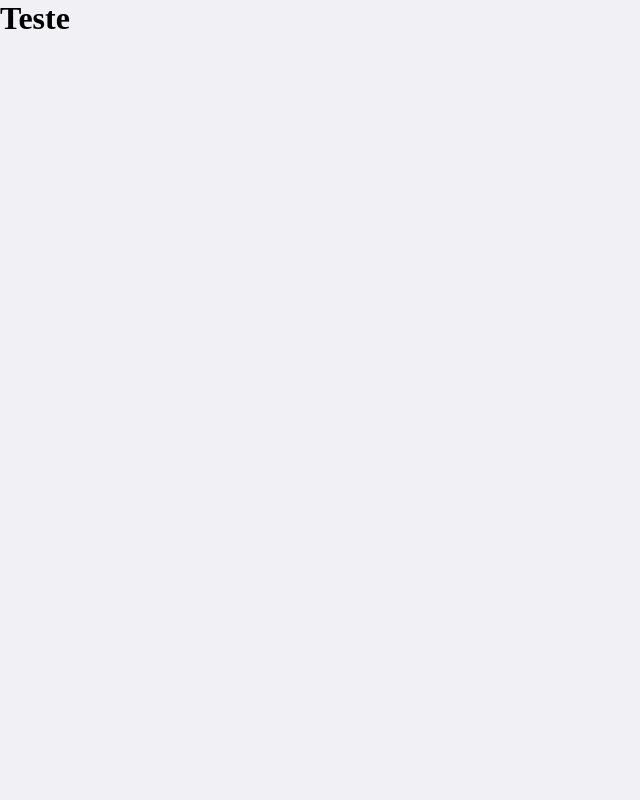
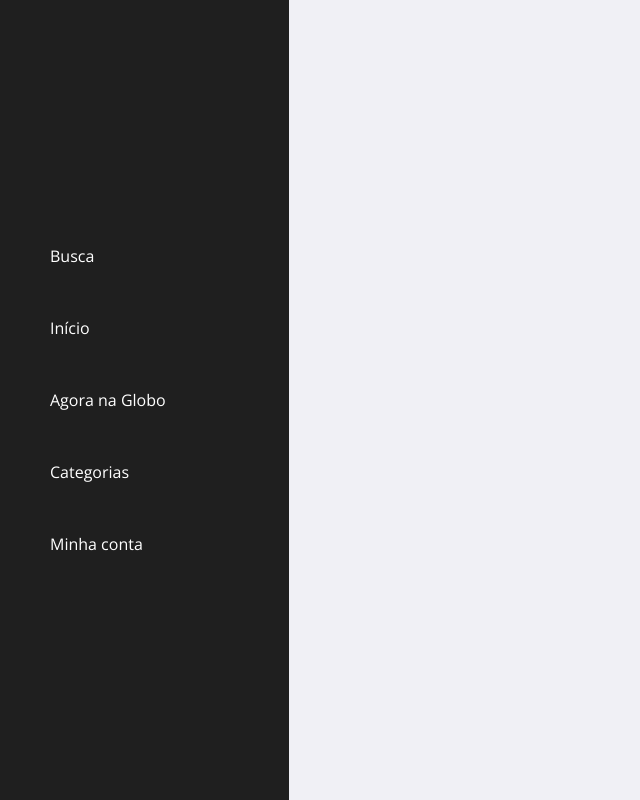
Before and after one commit to samuellevy/globoplay-react, a React (Create React App) app: page / in a window 1280 px wide. Shown: the whole page, without its empty margins (0-640 px from the left). Built offline with nearby package versions, Linux system fonts and the light colour scheme.

Commit message:
initializing menu component

```diff
--- /dev/null
+++ b/src/components/Menu/index.tsx
@@ -0,0 +1,17 @@
+import React from "react";
+import { Container, Item } from "./styles";
+
+const Menu: React.FC = () => {
+
+  return (
+  <Container>
+    <Item>Busca</Item>
+    <Item>Início</Item>
+    <Item>Agora na Globo</Item>
+    <Item>Categorias</Item>
+    <Item>Minha conta</Item>
+  </Container>
+  );
+};
+
+export default Menu;
--- /dev/null
+++ b/src/components/Menu/styles.ts
@@ -0,0 +1,31 @@
+import styled from "styled-components";
+
+import { colors, metrics } from "../../global";
+
+interface IItem {
+  selected?: boolean
+}
+
+export const Container = styled.nav`
+  width: 100%;
+  height: 100vh;
+  max-width: 289px;
+  background-color: ${colors.darkGray};
+  color: ${colors.white};
+  display: flex;
+  flex-direction: column;
+  justify-content: center;
+  padding: ${metrics.padding} 0;
+`;
+
+export const Item = styled.li<IItem>`
+  width: 100%;
+  padding: 25px 50px;
+  font-size: ${metrics.fonts.regular};
+  font-family: "Open Sans", sans-serif;
+  ${props => props.selected && `
+    background-color: ${colors.gray};
+    color: ${colors.darkGray};
+  `};
+  }
+`;
--- /dev/null
+++ b/src/global/colors.ts
@@ -0,0 +1,7 @@
+export default {
+  black: "#000000",
+  gray: "#f0f0f5",
+  white: "#ffffff",
+  red: "#f31d1d",
+  darkGray: "#1f1f1f",
+};
--- /dev/null
+++ b/src/global/index.ts
@@ -0,0 +1,4 @@
+import colors from "./colors";
+import metrics from "./metrics";
+
+export { colors, metrics };
--- /dev/null
+++ b/src/global/metrics.ts
@@ -0,0 +1,6 @@
+export default {
+  padding: "25px",
+  fonts: {
+    regular: "16px",
+  },
+};
--- a/src/global/styles.ts
+++ b/src/global/styles.ts
@@ -1,15 +1,17 @@
 import { createGlobalStyle } from "styled-components";
-
+import {colors} from "./"
 export default createGlobalStyle`
 *{
   margin: 0;
   padding: 0;
   outline: 0;
   box-sizing: border-box;
+  list-style: none;
+
+  -webkit-font-smoothing: antialiased;
 }
 
 body{
-  background: #F0F0F5;
+  background: ${colors.gray};
 }
-
 `;
--- a/src/scenes/Home/index.tsx
+++ b/src/scenes/Home/index.tsx
@@ -1,7 +1,14 @@
 import React from "react";
+import Menu from "../../components/Menu";
+
+import { Container } from "./styles";
 
 const Home: React.FC = () => {
-  return <h1>Teste</h1>;
+  return (
+    <Container>
+      <Menu />
+    </Container>
+  );
 };
 
 export default Home;
--- /dev/null
+++ b/src/scenes/Home/styles.ts
@@ -0,0 +1,3 @@
+import styled from "styled-components";
+
+export const Container = styled.div``;
```
Also changed, not shown: .eslintrc.json.
